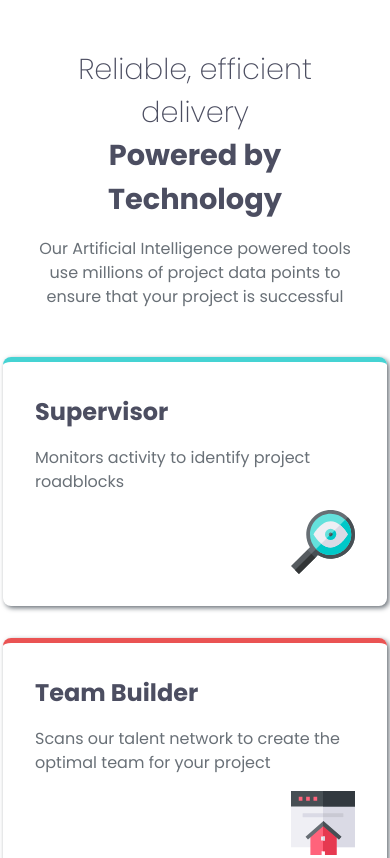
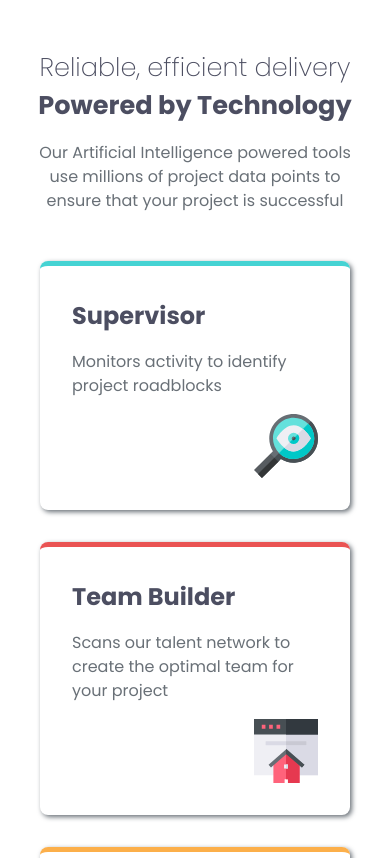
Before and after one commit to the-ashish-gaikwad/four-card-section-challenge-fm, a plain HTML site: page index.html in a window 390 px wide. Shown: the top 858 px of the page. Drawn offline with Linux system fonts and the light colour scheme.

Commit message:
Update style.css

```diff
--- a/style.css
+++ b/style.css
@@ -133,7 +133,7 @@ select {
 }
 
 .main-title {
-    font-size: clamp(1.8rem, 3vw, 4rem);
+    font-size: clamp(1.6rem, 3vw, 4rem);
     color: var(--clr-grey-400);
 }
 
@@ -155,6 +155,7 @@ select {
     gap: 2rem;
     text-align: left;
     /* align-items: stretch; */
+    margin: 0 .5rem;
 }
 
 .sub-container > * + *{
@@ -169,7 +170,7 @@ select {
     flex-direction: column;
     gap: 1rem;
     /* max-width: 24rem; */
-    width: 24rem;
+    max-width: 24rem;
 }
 
 .card-title {
@@ -203,7 +204,7 @@ select {
 }
 
 
-@media (min-width: 1000px) {
+@media (min-width: 700px) {
     .card-container {
         flex-direction: row;
     }
```
